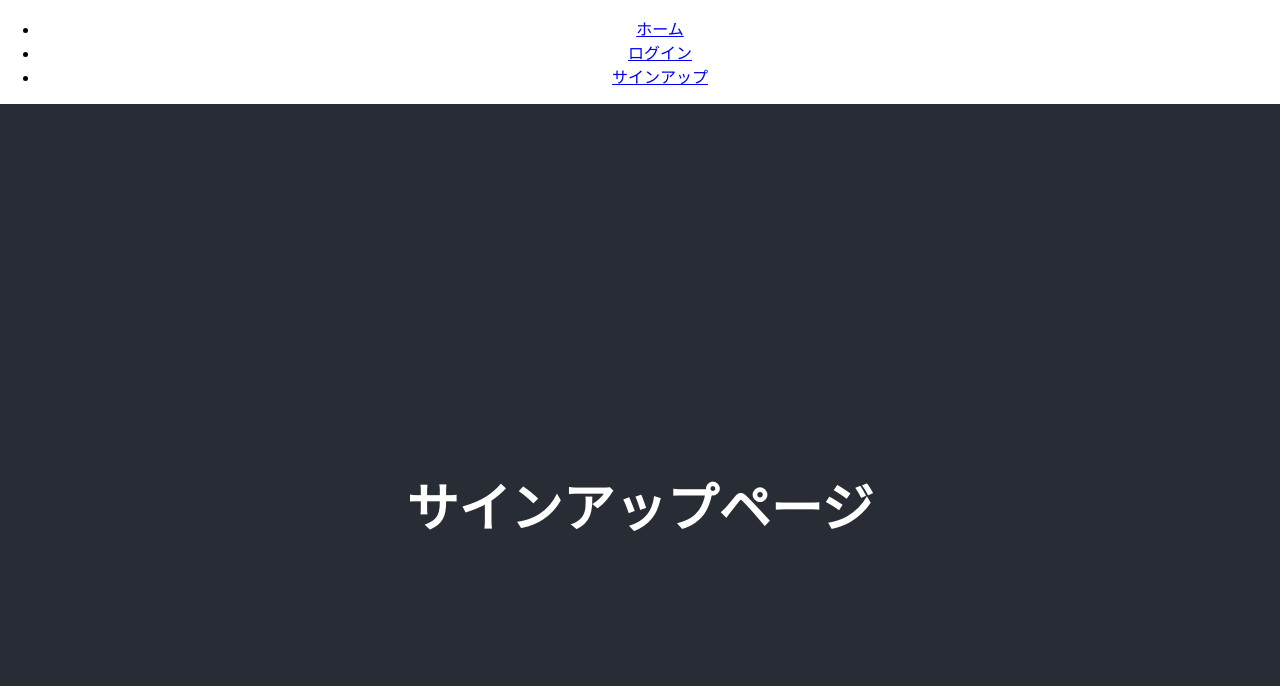
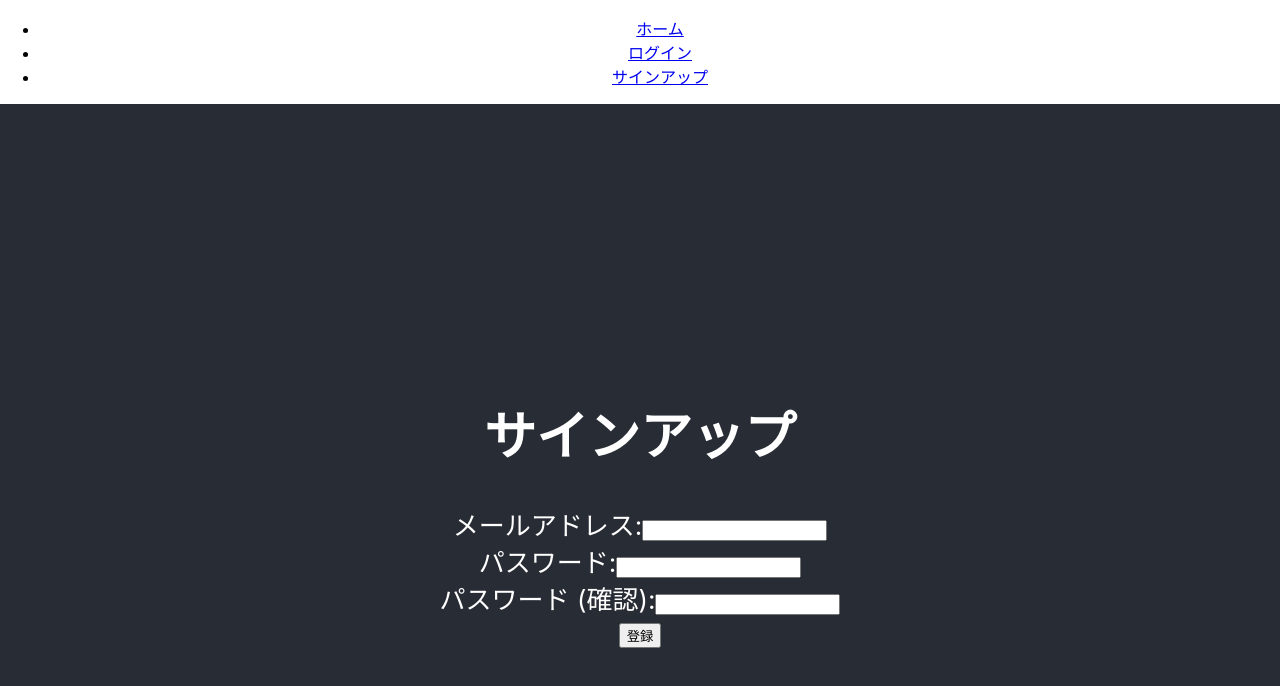
Before and after one commit to abeharufumi/react-aws-project, a React (Create React App) app: page /signup in a window 1280 px wide. Shown: the top 686 px of the page. Built offline with nearby package versions, Linux system fonts and the light colour scheme.

Commit message:
[update]会員登録ページ

```diff
--- a/src/components/SignupPage.js
+++ b/src/components/SignupPage.js
@@ -1,7 +1,93 @@
-import React from "react";
+import React, { useState } from "react";
+import axios from "axios";
+import { useNavigate } from "react-router-dom";
 
 function SignupPage() {
-  return <h1>サインアップページ</h1>;
+  // フォームの入力値を保存するための箱
+  const [email, setEmail] = useState("");
+  const [password, setPassword] = useState("");
+  const [password2, setPassword2] = useState("");
+
+  // エラーメッセージを保存するための箱
+  const [error, setError] = useState("");
+
+  // ページ遷移を管理するためのツール
+  const navigate = useNavigate();
+
+  // フォームが送信された時の処理
+  const handleSubmit = (e) => {
+    e.preventDefault(); // ページの再読み込みを防ぐ
+    setError(""); // 古いエラーメッセージを消す
+
+    // パスワードが一致しない場合はエラーを表示
+    if (password !== password2) {
+      setError("パスワードが一致しません。");
+      return;
+    }
+
+    // DjangoのサインアップAPIにPOSTリクエストを送信
+    axios
+      .post("http://127.0.0.1:8000/api/auth/registration/", {
+        email: email,
+        password1: password,
+        password2: password2,
+      })
+      .then((response) => {
+        console.log("登録成功:", response.data);
+        // 登録が成功したら、ログインページに自動で移動
+        alert("登録確認メールを送信しました。メールを確認してください。");
+        navigate("/login");
+      })
+      .catch((err) => {
+        console.error("登録エラー:", err.response.data);
+        // Djangoから返ってきたエラーメッセージを整形して表示
+        const errorData = err.response.data;
+        let errorMessage = "登録に失敗しました。";
+        if (errorData.email) {
+          errorMessage = `メールアドレス: ${errorData.email[0]}`;
+        } else if (errorData.password) {
+          errorMessage = `パスワード: ${errorData.password[0]}`;
+        }
+        setError(errorMessage);
+      });
+  };
+
+  return (
+    <div>
+      <h1>サインアップ</h1>
+      {error && <p style={{ color: "red" }}>{error}</p>}
+      <form onSubmit={handleSubmit}>
+        <div>
+          <label>メールアドレス:</label>
+          <input
+            type="email"
+            value={email}
+            onChange={(e) => setEmail(e.target.value)}
+            required
+          />
+        </div>
+        <div>
+          <label>パスワード:</label>
+          <input
+            type="password"
+            value={password}
+            onChange={(e) => setPassword(e.target.value)}
+            required
+          />
+        </div>
+        <div>
+          <label>パスワード (確認):</label>
+          <input
+            type="password"
+            value={password2}
+            onChange={(e) => setPassword2(e.target.value)}
+            required
+          />
+        </div>
+        <button type="submit">登録</button>
+      </form>
+    </div>
+  );
 }
 
 export default SignupPage;
```
